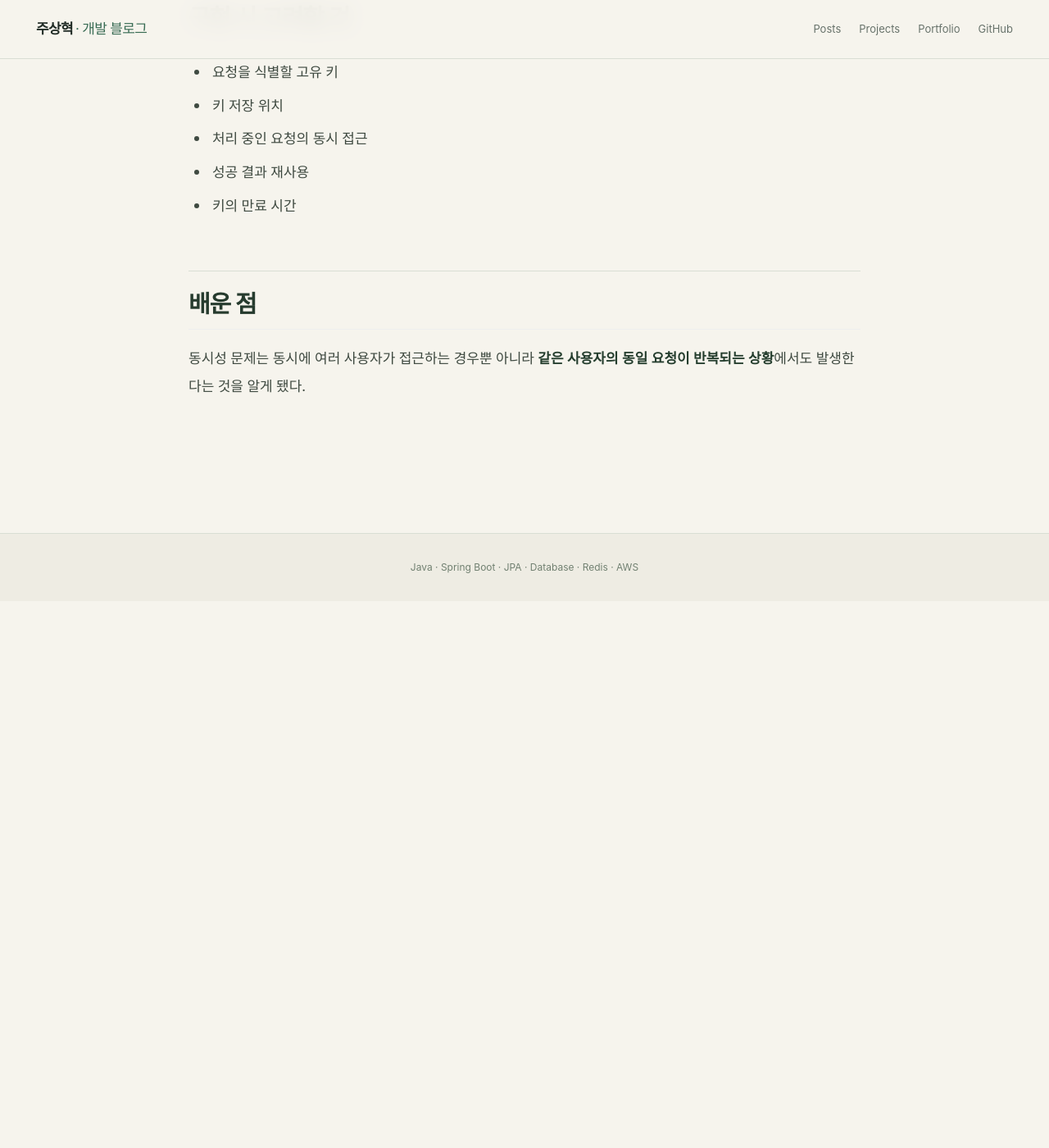
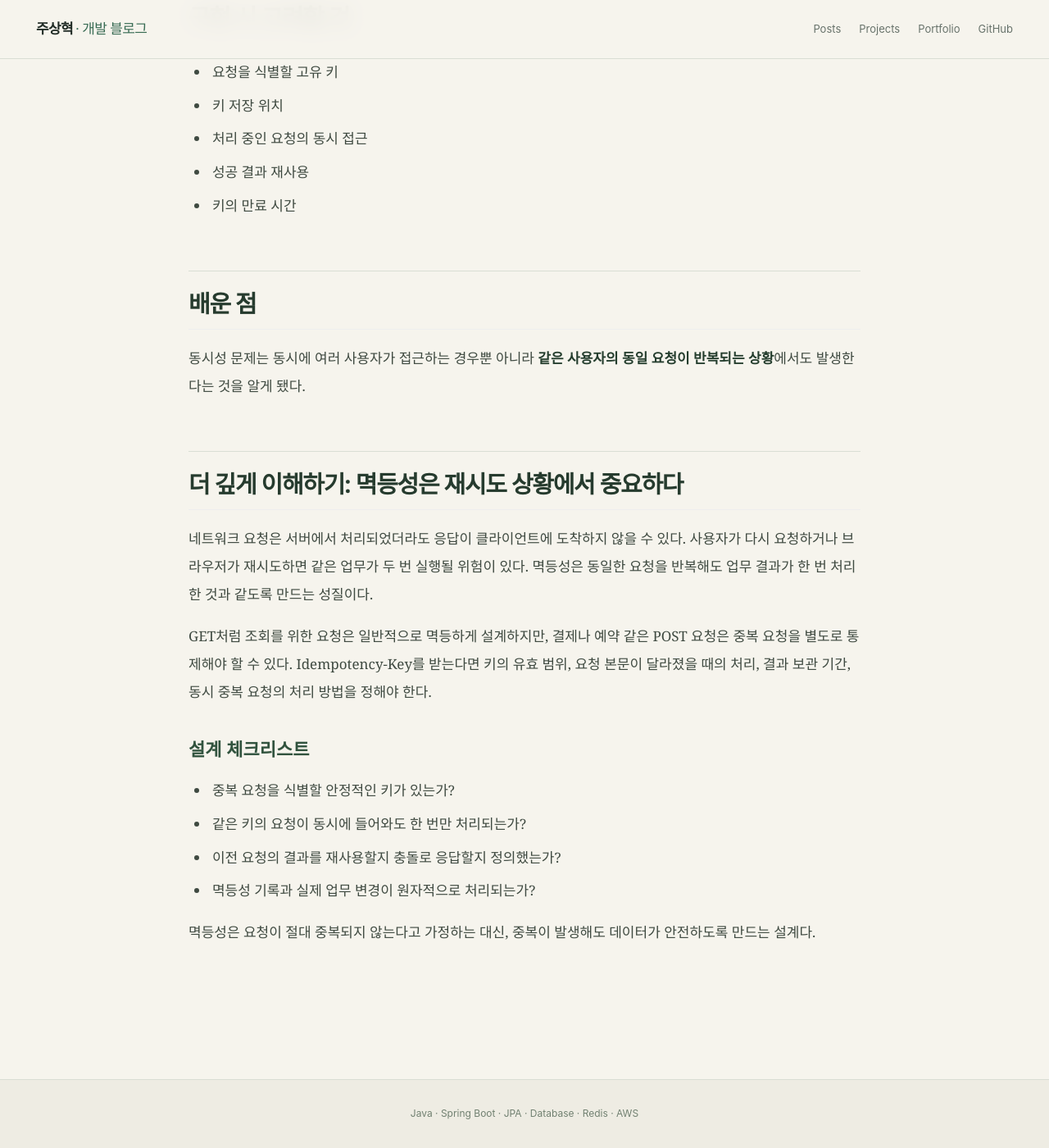
Before and after one commit to zuzusnasna/zuzusnasna.github.io, a Jekyll site: the page built from _posts/2026-10-30-spring-api-idempotency.md, in a window 1280 px wide and 1400 px high, scrolled down 1295 px. Shown: the whole window at 82% size. Built offline with Jekyll 4.4.1, drawn with Linux system fonts in a browser that asks for light colours; before the commit the page ends 2028 px from its top, so only the background shows below that.

Commit message:
docs: expand Spring backend learning posts

```diff
--- a/_posts/2026-10-30-spring-api-idempotency.md
+++ b/_posts/2026-10-30-spring-api-idempotency.md
@@ -37,3 +37,17 @@ Server
 ## 배운 점
 
 동시성 문제는 동시에 여러 사용자가 접근하는 경우뿐 아니라 **같은 사용자의 동일 요청이 반복되는 상황**에서도 발생한다는 것을 알게 됐다.
+
+## 더 깊게 이해하기: 멱등성은 재시도 상황에서 중요하다
+
+네트워크 요청은 서버에서 처리되었더라도 응답이 클라이언트에 도착하지 않을 수 있다. 사용자가 다시 요청하거나 브라우저가 재시도하면 같은 업무가 두 번 실행될 위험이 있다. 멱등성은 동일한 요청을 반복해도 업무 결과가 한 번 처리한 것과 같도록 만드는 성질이다.
+
+GET처럼 조회를 위한 요청은 일반적으로 멱등하게 설계하지만, 결제나 예약 같은 POST 요청은 중복 요청을 별도로 통제해야 할 수 있다. Idempotency-Key를 받는다면 키의 유효 범위, 요청 본문이 달라졌을 때의 처리, 결과 보관 기간, 동시 중복 요청의 처리 방법을 정해야 한다.
+
+### 설계 체크리스트
+- 중복 요청을 식별할 안정적인 키가 있는가?
+- 같은 키의 요청이 동시에 들어와도 한 번만 처리되는가?
+- 이전 요청의 결과를 재사용할지 충돌로 응답할지 정의했는가?
+- 멱등성 기록과 실제 업무 변경이 원자적으로 처리되는가?
+
+멱등성은 요청이 절대 중복되지 않는다고 가정하는 대신, 중복이 발생해도 데이터가 안전하도록 만드는 설계다.
```
